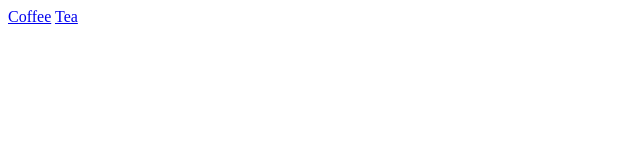
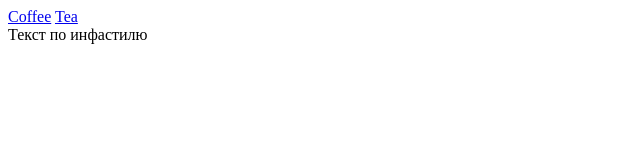
Before and after one commit to ilyasidorchik/skuratov, a plain HTML site: page index.html in a window 1280 px wide. Shown: the whole page, without its empty margins (0-640 px from the left). Drawn offline with Linux system fonts and the light colour scheme.

Commit message:
Add content

```diff
--- a/index.html
+++ b/index.html
@@ -11,7 +11,10 @@
 			<nav>
 				<a href="/coffee">Coffee</a>
 				<a href="/tea">Tea</a>
-			</nav>
+            </nav>
+            <main>
+                Текст по инфастилю
+            </main>
 		</header>
 	</body>
 </html>
```
